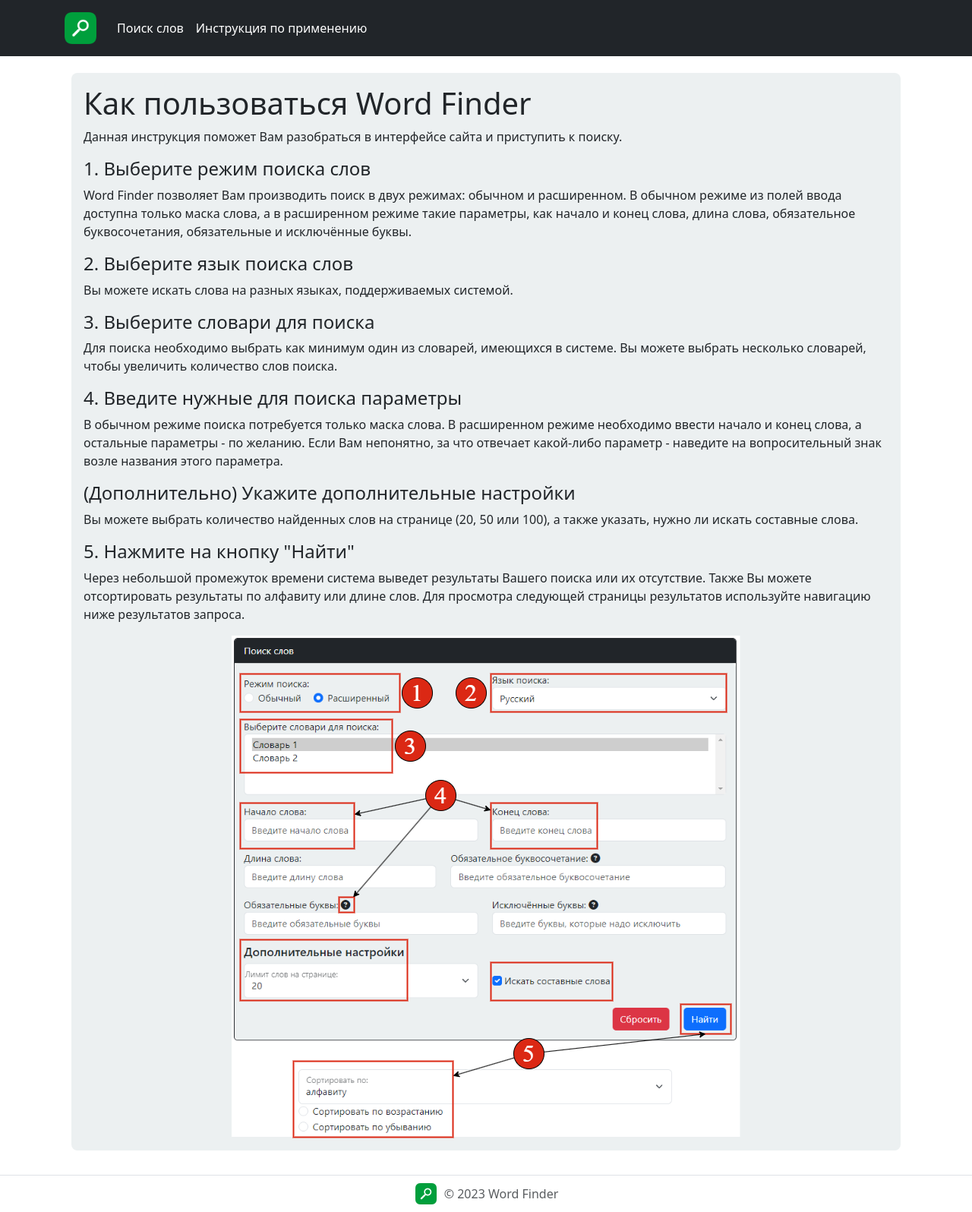
After one commit to y0nkers/WordFinder, a PHP site: page /howtouse in a window 1280 px wide. The commit adds this page. Shown: the whole page at 76% size. Run offline with PHP 8.4, Linux system fonts and the light colour scheme; data that the repository does not hold is empty; some libraries are stand-ins or nearby versions.

Commit message:
Инструкция по применению + немного дизайна

```diff
--- a/admin/login.php
+++ b/admin/login.php
@@ -14,7 +14,7 @@ if (isset($_GET['login']) && isset($_GET['password'])) {
 
     $_SESSION['login'] = $login;
     $_SESSION['password'] = $password;
-    header('Location: panel.php');
+    header('Location: panel');
 }
 ?>
 
--- a/assets/js/main.js
+++ b/assets/js/main.js
@@ -276,11 +276,19 @@ function clearSearchForm() {
 function checkForMode(obj) {
     let mode = obj.value;
     if (mode === 'normal') {
+        $("#mask").prop('disabled', false);
+        $("#start").prop('disabled', true);
+        $("#end").prop('disabled', true);
+
         $("#normal-mode-parameters").show();
         $("#extended-mode-parameters-1").hide();
         $("#extended-mode-parameters-2").hide();
         $("#extended-mode-parameters-3").hide();
     } else if (mode === 'extended') {
+        $("#mask").prop('disabled', true);
+        $("#start").prop('disabled', false);
+        $("#end").prop('disabled', false);
+
         $("#normal-mode-parameters").hide();
         $("#extended-mode-parameters-1").show();
         $("#extended-mode-parameters-2").show();
--- a/core/class/Paginator.php
+++ b/core/class/Paginator.php
@@ -50,7 +50,7 @@ class Paginator
         $first_page = (($this->_page - $this->_links) > 0) ? $this->_page - $this->_links : 1;
         $last_page = (($this->_page + $this->_links) < $pages_count) ? $this->_page + $this->_links : $pages_count;
 
-        $html = '<ul class="pagination pagination-sm">';
+        $html = '<ul class="justify-content-center pagination pagination-sm">';
 
         // Ссылка на прошлую страницу
         $class = ($this->_page == 1) ? "disabled" : "";
--- a/core/search.php
+++ b/core/search.php
@@ -48,10 +48,9 @@ $connect = null;
 function constructHTML($result, Paginator $paginator): string
 {
     $html_string = "<div class='container mt-3'>";
-    $html_string .= "<h2>Результаты поиска:</h2>";
+    $html_string .= "<h2 class='text-center'>Результаты поиска:</h2>";
     if ($result->total > 0) {
-        $html_string .= "<table class='table table-striped'>";
-        $html_string .= "<thead><tr><th></th></tr></thead>";
+        $html_string .= "<table class='table table-bordered table-hover table-striped table-secondary border border-dark'>";
         $html_string .= "<tbody>";
         for ($i = 0; $i < count($result->data); $i++) $html_string .= "<tr><td>" . (($result->page - 1) * $result->limit + $i + 1) . ". " . $result->data[$i]["word"] . "</td></tr>";
         $html_string .= "</tbody></table></div>";
--- a/footer.php
+++ b/footer.php
@@ -9,8 +9,8 @@
 </footer>
 
 <!-- Bootstrap and jQuery scripts -->
+<script src="https://code.jquery.com/jquery-3.6.3.min.js" integrity="sha256-pvPw+upLPUjgMXY0G+8O0xUf+/Im1MZjXxxgOcBQBXU=" crossorigin="anonymous"></script>
 <script src="https://cdn.jsdelivr.net/npm/bootstrap@5.3.0-alpha1/dist/js/bootstrap.bundle.min.js" integrity="sha384-w76AqPfDkMBDXo30jS1Sgez6pr3x5MlQ1ZAGC+nuZB+EYdgRZgiwxhTBTkF7CXvN" crossorigin="anonymous"></script>
-<script src="https://code.jquery.com/jquery-3.6.3.min.js" integrity="sha256-pvPw+upLPUjgMXY0G+8O0xUf+/Im1MZjXxxgOcBQBXU=" crossorigin="anonymous"></script>
 <script type="module" src="assets/js/main.js"></script>
 
 </body>
--- a/header.php
+++ b/header.php
@@ -32,7 +32,7 @@
                             <a class="nav-link link-success" itemprop="url" href="/">Поиск слов</a>
                         </li>
                         <li class="nav-item">
-                            <a class="nav-link link-success" itemprop="url" href="/">Инструкция по применению</a>
+                            <a class="nav-link link-success" itemprop="url" href="/howtouse">Инструкция по применению</a>
                         </li>
                     </ul>
                 </div>
--- /dev/null
+++ b/howtouse.php
@@ -0,0 +1,36 @@
+<?php
+$title = "Word Finder - Инструкция по применению";
+require __DIR__ . '/header.php';
+?>
+
+<main class="container-fluid container-xl">
+    <div class="pt-5 pb-3">
+        <div class="container mt-5">
+            <div class="row justify-content-center">
+                <div class="col-md-12">
+                    <div class="p-3 mb-3 field-bg rounded-3">
+                        <h1>Как пользоваться Word Finder</h1>
+                        <p>Данная инструкция поможет Вам разобраться в интерфейсе сайта и приступить к поиску.</p>
+                        <h4>1. Выберите режим поиска слов</h4>
+                        <p>Word Finder позволяет Вам производить поиск в двух режимах: обычном и расширенном. В обычном режиме из полей ввода доступна только маска слова, а в расширенном режиме такие параметры, как начало и конец слова, длина слова, обязательное буквосочетания, обязательные и исключённые буквы.</p>
+                        <h4>2. Выберите язык поиска слов</h4>
+                        <p>Вы можете искать слова на разных языках, поддерживаемых системой.</p>
+                        <h4>3. Выберите словари для поиска</h4>
+                        <p>Для поиска необходимо выбрать как минимум один из словарей, имеющихся в системе. Вы можете выбрать несколько словарей, чтобы увеличить количество слов поиска.</p>
+                        <h4>4. Введите нужные для поиска параметры</h4>
+                        <p>В обычном режиме поиска потребуется только маска слова. В расширенном режиме необходимо ввести начало и конец слова, а остальные параметры - по желанию. Если Вам непонятно, за что отвечает какой-либо параметр - наведите на вопросительный знак возле названия этого параметра.</p>
+                        <h4>(Дополнительно) Укажите дополнительные настройки</h4>
+                        <p>Вы можете выбрать количество найденных слов на странице (20, 50 или 100), а также указать, нужно ли искать составные слова.</p>
+                        <h4>5. Нажмите на кнопку "Найти"</h4>
+                        <p>Через небольшой промежуток времени система выведет результаты Вашего поиска или их отсутствие. Также Вы можете отсортировать результаты по алфавиту или длине слов. Для просмотра следующей страницы результатов используйте навигацию ниже результатов запроса.</p>
+                        <div class="text-center">
+                            <img src="assets/img/guide.png" class="img-fluid" alt="Инструкция по применению">
+                        </div>
+                    </div>
+                </div>
+            </div>
+        </div>
+    </div>
+</main>
+
+<?php require __DIR__ . '/footer.php' ?>
--- a/index.php
+++ b/index.php
@@ -89,7 +89,7 @@ require __DIR__ . '/header.php';
                                 <div class="row align-items-center mb-3">
                                     <div class="form-group">
                                         <label for="dictionaries[]">Выберите словари для поиска:</label>
-                                        <select id="select-dictionaries" class="form-select" multiple name="dictionaries[]" aria-label="Select dictionary" required>
+                                        <select id="select-dictionaries" class="form-select" multiple name="dictionaries[]" data-placeholder="Выберите словари" aria-label="Select dictionary" required>
                                             <?php print_select_options($dictionaries); ?>
                                         </select>
                                     </div>
```
Also changed, not shown: .htaccess, assets/img/guide.png (added).
